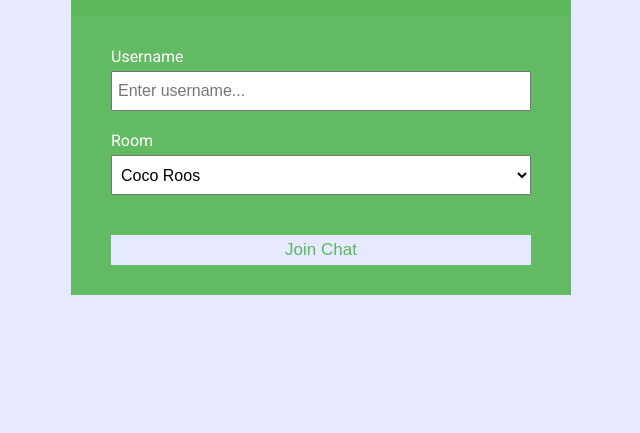
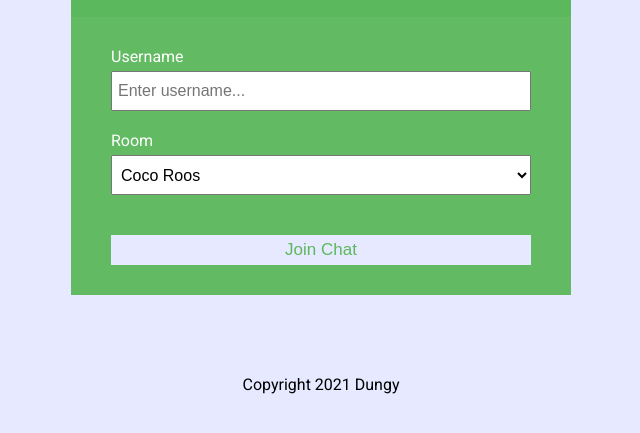
Before and after one commit to Dungyy/Dungy-Chat, a website: page public/index.html in a window 1280 px wide. Shown: the part 141-574 px from the top of the page, without its empty margins (319-959 px from the left). Drawn offline with Linux system fonts and the light colour scheme.

Commit message:
added copyrights

```diff
--- a/public/index.html
+++ b/public/index.html
@@ -46,4 +46,5 @@
 			</main>
 		</div>
 	</body>
+	<footer style="text-align: center;">Copyright 2021 Dungy</footer>
 </html>
```
